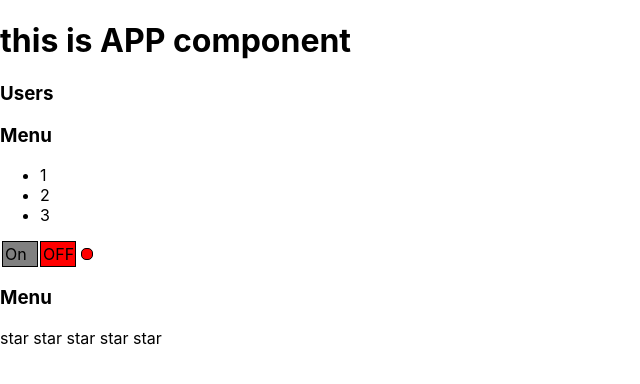
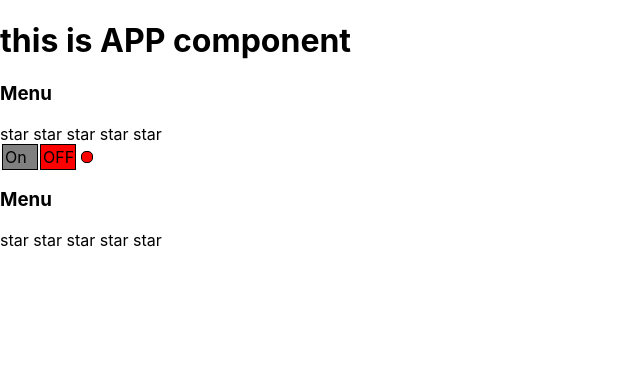
Before and after one commit to exleonardo/Examples, a React (Create React App) app: page / in a window 1280 px wide. Shown: the top 384 px of the page, without its empty margins (0-640 px from the left). Built offline with nearby package versions, Linux system fonts and the light colour scheme.

Commit message:
refactor

```diff
--- a/src/App.tsx
+++ b/src/App.tsx
@@ -1,19 +1,20 @@
-import React from "react";
+import React, {useState} from "react";
 import "./App.css";
 import Accordion from "./components/Accordion/Accordion";
-import {Rating} from "./components/Rating/Rating";
+import {Rating, RatingValueType} from "./components/Rating/Rating";
 import OnOf from "./components/OnOf/OnOf";
 import UnControlledAccordion from "./components/UnControlledAccordion/UnControlledAccordion";
 import UnContolRating from "./components/UnControlRating/UnContolRating";
 
 const App = () => {
-
+  let [ratingValue, setRatingValue] = useState<RatingValueType>(0)
+  let [accordionCollapsed, setAccordionCollapsed] = useState<boolean>(false)
   return (
     <div>
       <PageTitle title={`this is APP component`}/>
-      <Accordion title={`Users`} collapsedMenu={true}/>
-      <Accordion title={`Menu`} collapsedMenu={false}/>
-      {/*<Rating value={1}/>*/}
+      {/*<Accordion title={`Users`} collapsedMenu={setAccordionCollapsed}/>*/}
+      <Accordion title={`Menu`} collapsedMenu={setAccordionCollapsed} accordionCollapsed={accordionCollapsed}/>
+      <Rating value={ratingValue} onClick={setRatingValue}/>
       {/*<Rating value={2}/>*/}
       {/*<Rating value={3}/>*/}
       {/*<Rating value={4}/>*/}
--- a/src/components/Accordion/Accordion.tsx
+++ b/src/components/Accordion/Accordion.tsx
@@ -3,31 +3,33 @@ import React from "react";
 
 type AccordionPropsType = {
   title: string,
-  collapsedMenu: boolean
+  collapsedMenu: (value: boolean) => void
+  accordionCollapsed: boolean
 }
 const Accordion = (props: AccordionPropsType) => {
   return (<>
-      <AccordionTitle title={props.title}/>
-      {!props.collapsedMenu && <AccordionBody/>}
+      <AccordionTitle title={props.title} collapsedMenu={() => props.collapsedMenu(!props.accordionCollapsed)}/>
+      {props.accordionCollapsed && <AccordionBody/>}
     </>
 
   )
 }
 
 type AccordionTitlePropsType = {
-  title: string
+  title: string;
+  collapsedMenu: () => void
+
 }
 const AccordionTitle = (props: AccordionTitlePropsType) => {
-  console.log(`Rendering AccordionTitle`)
   return (
     <>
-      <h3>{props.title}</h3>
+      <h3 onClick={() => props.collapsedMenu()}>{props.title}</h3>
     </>
   )
 }
 
 const AccordionBody = () => {
-  console.log(`Rendering AccordionBody`)
+
   return (<>
     <ul>
       <li>1</li>
```
